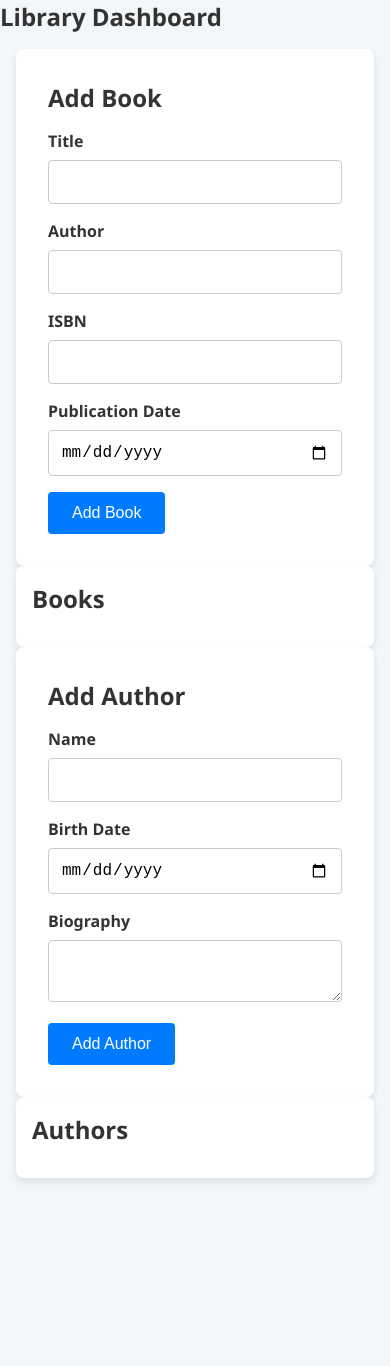
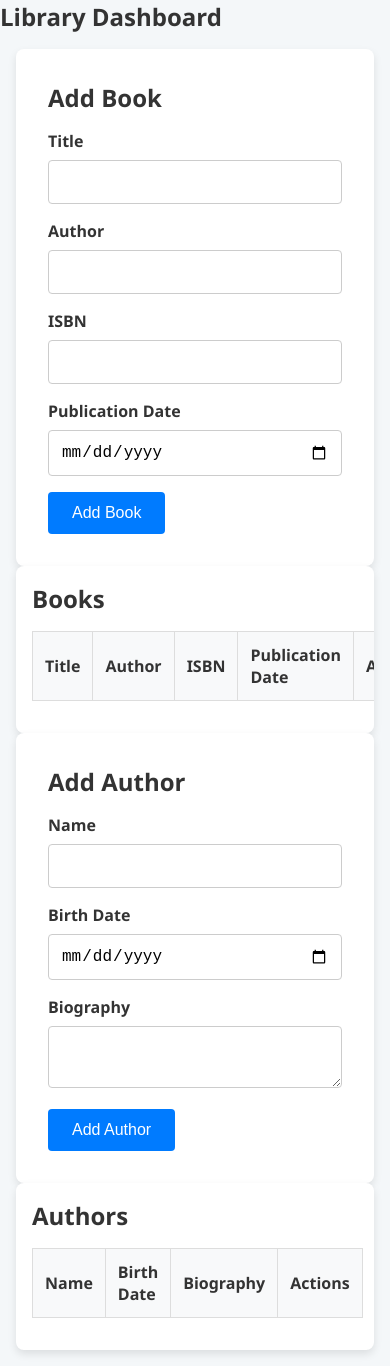
Before and after one commit to MADHAN79/Session-31, a React (Vite) app: page / in a window 390 px wide. Before the commit the page ends 1194 px from the top, so only its background shows below. Built offline with nearby package versions, Linux system fonts and the light colour scheme.

Commit message:
table layout edited

```diff
--- a/src/components/Authors/AuthorTable.jsx
+++ b/src/components/Authors/AuthorTable.jsx
@@ -3,7 +3,7 @@ import React from 'react';
 
 const AuthorTable = ({ authors, onEdit, onDelete }) => {
   return (
-    <table className="table-auto w-full mt-4">
+    <table className="authortable  table-auto w-full mt-4">
       <thead>
         <tr>
           <th>Name</th>
--- a/src/components/Books/BookTable.jsx
+++ b/src/components/Books/BookTable.jsx
@@ -3,7 +3,7 @@ import React from 'react';
 
 const BookTable = ({ books, onEdit, onDelete }) => {
   return (
-    <table className="table-auto w-full mt-4">
+    <table className="booktable  table-auto w-full mt-4">
       <thead>
         <tr>
           <th>Title</th>
--- a/src/index.css
+++ b/src/index.css
@@ -103,7 +103,7 @@ th,
 td {
   padding: 0.75rem;
   text-align: left;
-  border-bottom: 1px solid #ddd;
+  border: 1px solid #ddd;
   word-wrap: break-word; /* Ensure text wraps within cells */
 }
 
@@ -111,6 +111,14 @@ th {
   background-color: #f8f9fa;
   font-weight: 600;
 }
+
+.booktable th:nth-child(5){
+  width: 10%;
+}
+.authortable  th:nth-child(even){
+  width: 10%;
+}
+
 
 tr:hover {
   background-color: #f1f1f1;
@@ -133,11 +141,7 @@ tr:hover {
 @media (max-width: 768px) {
   table {
     width: 100%;
-    display: block;
-  }
 
-  thead {
-    display: none;
   }
 
   tr {
@@ -146,20 +150,11 @@ tr:hover {
   }
 
   td {
-    display: block;
-    text-align: right;
-    position: relative;
+    display: flex;
+    flex-direction: row;
+
     padding-left: 50%;
     border: none;
   }
 
-  td::before {
-    content: attr(data-label);
-    position: absolute;
-    left: 0;
-    width: 50%;
-    padding-left: 0.75rem;
-    font-weight: 600;
-    white-space: nowrap;
-  }
 }
```
